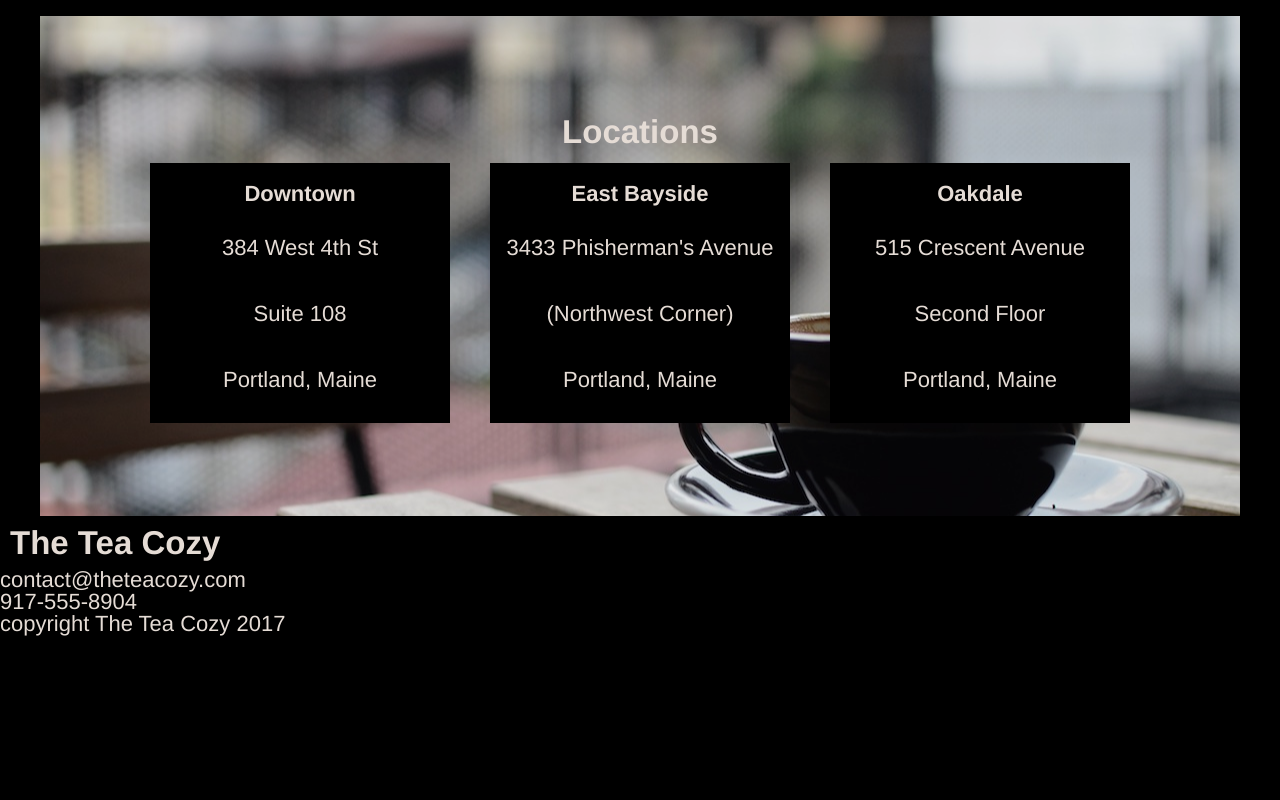
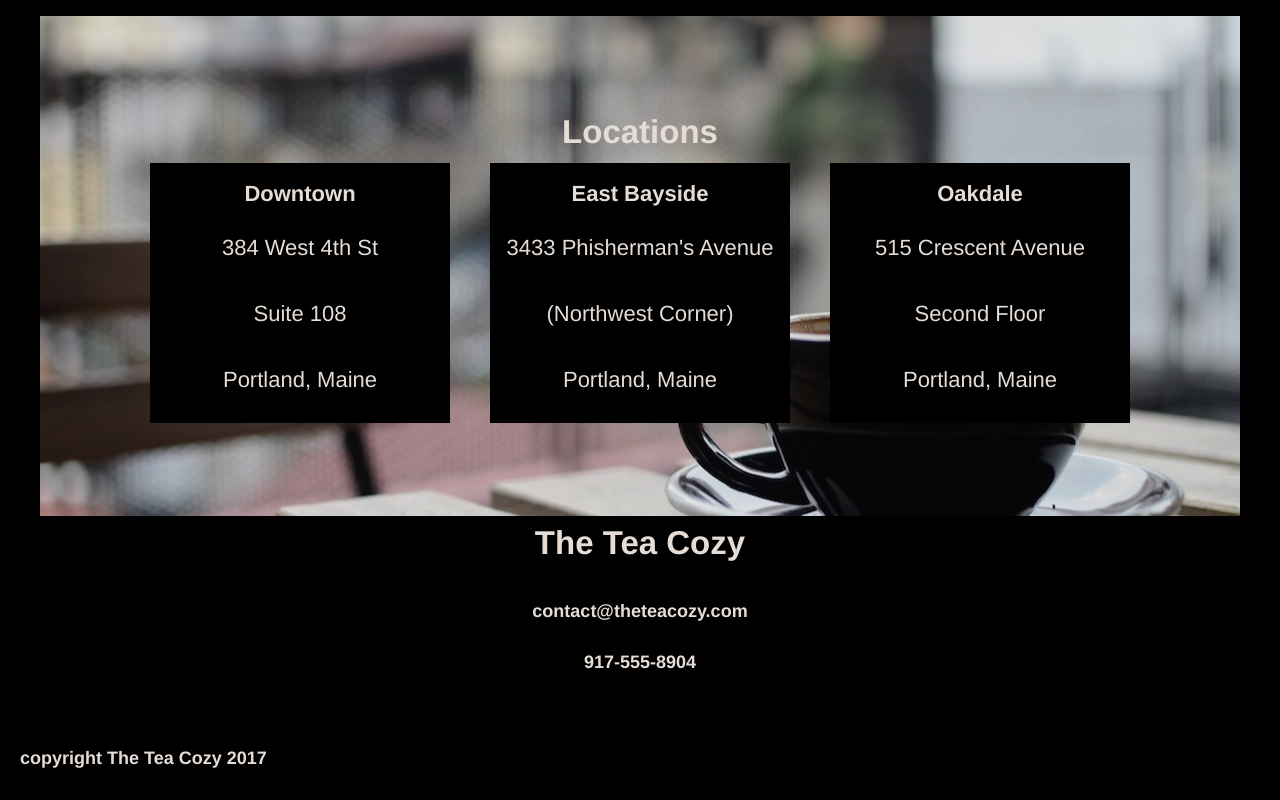
Before and after one commit to fishang1/teacozy, a plain HTML site: page index.html in a window 1280 px wide. Shown: the part 1526-2326 px from the top of the page. Before the commit the page ends 2162 px from the top, so only its background shows below. Drawn offline with Linux system fonts and the light colour scheme.

Commit message:
Style footer

```diff
--- a/resources/css/style.css
+++ b/resources/css/style.css
@@ -72,6 +72,12 @@ h2, h3, h4 {
 
 h2 {
   font-size: 33px;
+}
+
+h5 {
+  font-size: 18px;
+  font-weight: bold;
+  margin: 33px 0;
 }
 
 .flex {
@@ -193,3 +199,21 @@ header {
   margin: 22px 0;
 }
 /* End Main Content Styles */
+
+/* Footer Styles */
+
+footer {
+  width: 100%;
+}
+
+.contact-info {
+  width: 100%;
+  height: 200px;
+  text-align: center;
+}
+
+.copyright {
+  margin-left: 20px;
+}
+
+/* End Footer Styles */
```
